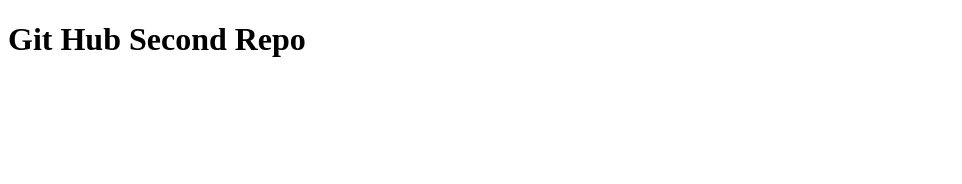
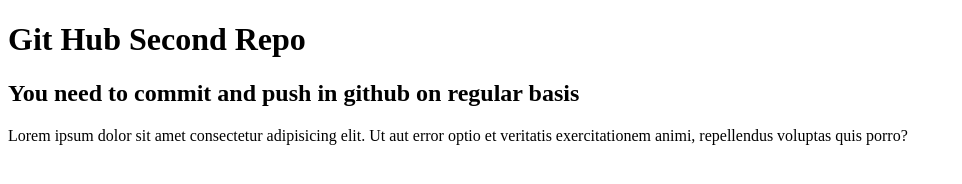
Before and after one commit to wahidalam91/second-repo, a plain HTML site: page index.html in a window 1280 px wide. Shown: the whole page, without its empty margins (0-962 px from the left). Drawn offline with Linux system fonts and the light colour scheme.

Commit message:
add some text

```diff
--- a/index.html
+++ b/index.html
@@ -8,5 +8,7 @@
 </head>
 <body>
     <h1>Git Hub Second Repo</h1>
+    <h2>You need to commit and push in github on regular basis</h2>
+    <p>Lorem ipsum dolor sit amet consectetur adipisicing elit. Ut aut error optio et veritatis exercitationem animi, repellendus voluptas quis porro?</p>
 </body>
 </html>
```
